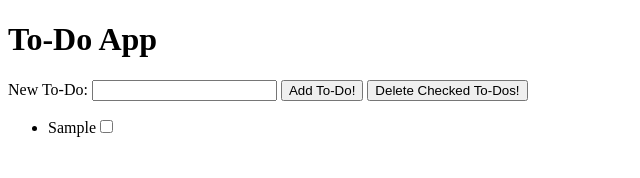
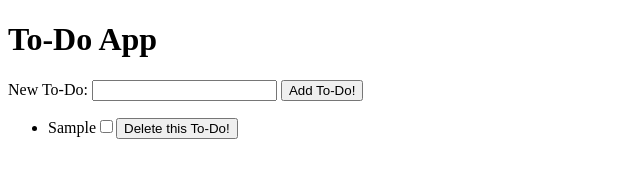
Before and after one commit to TravisBlair74/to-do-app, a plain HTML site: page index.html in a window 1280 px wide. Both pictures are taken after typing "Sample" into the empty fields and a click on the button "Add To-Do!". Shown: the whole page, without its empty margins (0-640 px from the left). Drawn offline with Linux system fonts and the light colour scheme.

Commit message:
Very Close

```diff
--- a/app.js
+++ b/app.js
@@ -2,7 +2,6 @@ function onReady() {
   const addToDoForm = document.getElementById('addToDoForm');
   const newToDoText = document.getElementById('newToDoText');
   const toDoList = document.getElementById('toDoList');
-  const remov = document.getElementById('remov');
   addToDoForm.addEventListener('submit', event => {
   event.preventDefault();
   let title = newToDoText.value;
@@ -21,6 +20,11 @@ function onReady() {
   // attach the checkbox to the li
   newLi.appendChild(checkbox);
 
+  var remov = document.createElement('input');
+  remov.type = "button";
+  newLi.appendChild(remov);
+  remov.value = "Delete this To-Do!";
+
   // attach the li to the ul
   toDoList.appendChild(newLi);
 
@@ -29,9 +33,7 @@ function onReady() {
 
   });
   remov.addEventListener('click', event => {
-  const listItems = document.getElementsByTagName('li');
-  const inputs = document.getElementsByTagName('inputs');
-  toDoList.removeChild(listItems.inputs.checked == true);
+  remov.parentNode.parentNode.removeChild(remov.parentNode)();
   });
  }
 
--- a/index.html
+++ b/index.html
@@ -10,7 +10,6 @@
       <label for="newToDoText">New To-Do:</label>
       <input type="text" id="newToDoText">
       <button type="submit">Add To-Do!</button>
-      <button type="button" id="remov">Delete Checked To-Dos!</button>
     </form>
     <ul id="toDoList">
     </ul>
```
